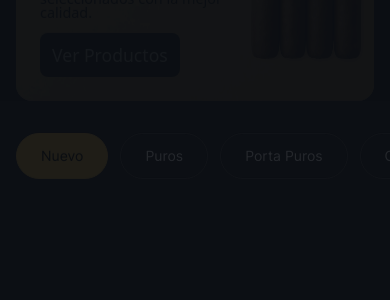
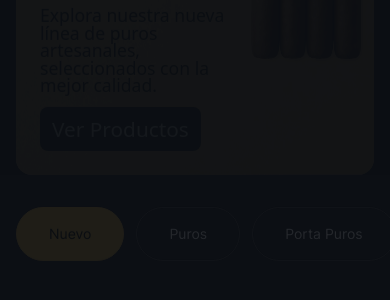
Before and after one commit to Rodri040409/PurosHabanos, a Next.js app: page / in a window 390 px wide. Shown: the part 312-612 px from the top of the page. Built offline with nearby package versions, Linux system fonts and the light colour scheme; a web font is replaced by a local one.

Commit message:
Renovación de nav

```diff
--- a/src/app/components/Hero.tsx
+++ b/src/app/components/Hero.tsx
@@ -44,16 +44,16 @@ export default function HomeScreen() {
 
         {/* Texto (ocupa 2 columnas) */}
         <div className='relative z-10 text-black col-span-2 space-y-3 pl-2 md:pl-8'>
-          <h2 className='font-bold leading-tight text-[clamp(1.6rem,3.5vw,2rem)]'>
+          <h2 className='font-bold leading-tight text-[clamp(1.8rem,3.5vw,2rem)]'>
             EMPIEZA TU
             <br />
             DÍA CON <span className='text-[#8B4A2C]'>PUROS</span>
           </h2>
-          <p className='text-[clamp(0.9rem,2.5vw,1.1rem)] leading-none'>
+          <p className='text-[clamp(1.1rem,2.5vw,1.1rem)] leading-none'>
             Explora nuestra nueva línea de puros artesanales, seleccionados con
             la mejor calidad.
           </p>
-          <button className='bg-[#0C0F14] text-white text-[clamp(1.1rem,1.8vw,1rem)] px-3 py-3 rounded-lg mt-2'>
+          <button className='bg-[#0C0F14] text-white text-[clamp(1.3rem,1.8vw,1rem)] px-3 py-3 rounded-lg mt-2'>
             Ver Productos
           </button>
         </div>
--- a/src/app/components/Nav.tsx
+++ b/src/app/components/Nav.tsx
@@ -33,7 +33,7 @@ export default function SmoothCarousel() {
               <button
                 key={tab}
                 onClick={() => setActiveTab(tab)}
-                className={`rounded-full px-6 py-3 border text-sm transition-all duration-300 whitespace-nowrap
+                className={`rounded-full px-8 py-4 border text-sm transition-all duration-300 whitespace-nowrap
                   ${
                     activeTab === tab
                       ? 'bg-[#C89B3C] text-black border-[#C89B3C]'
```
